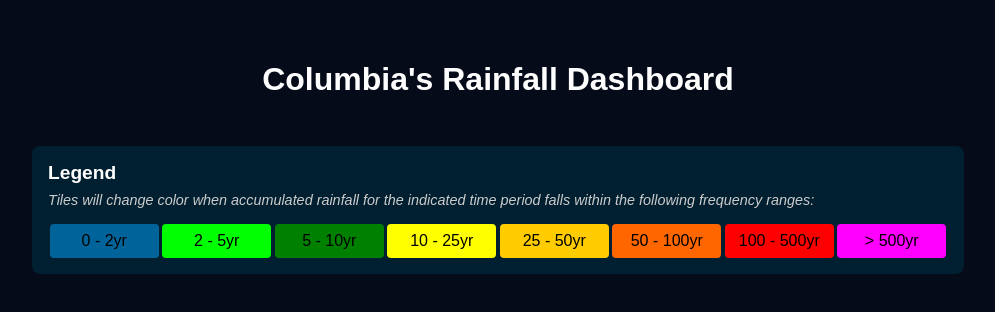
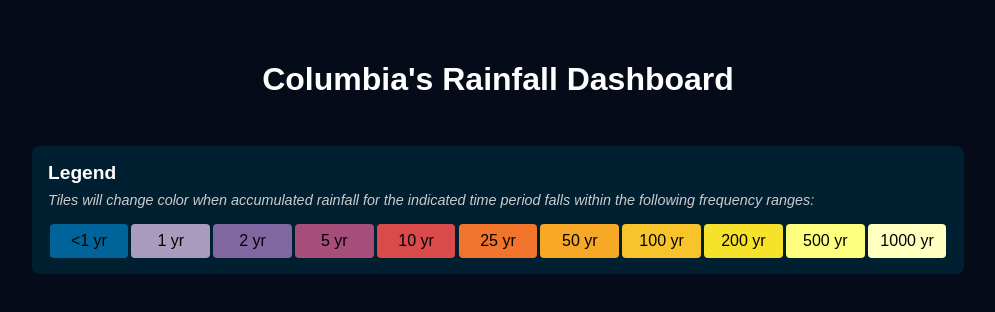
Before and after one commit to aadibhattaraiwoolpert/greenville-rainfall-dash, a SvelteKit app: page /dashboard in a window 1280 px wide. Shown: the top 312 px of the page, without its empty margins (142-1137 px from the left). Built offline with nearby package versions, Linux system fonts and the light colour scheme; no server answers.

Commit message:
label colors

```diff
--- a/src/routes/dashboard/card.svelte
+++ b/src/routes/dashboard/card.svelte
@@ -4,7 +4,7 @@
 	export let amount = 0.0;
 	export let unit = 'in.';
 	export let title = 'Rainfall 1-hr';
-	export let cardColor = '#0064ff'; // Default color if not provided
+	export let cardColor = '#D7E1EE'; // Default color if not provided
 </script>
 
 <div class="card" style="background-color: {cardColor};">
--- a/src/routes/dashboard/legend.svelte
+++ b/src/routes/dashboard/legend.svelte
@@ -1,15 +1,18 @@
 <script>
-	// Example data for the legend
-	const legendItems = [
-		{ label: '0 - 2yr', color: '#00649a' },
-		{ label: '2 - 5yr', color: '#00ff00' },
-		{ label: '5 - 10yr', color: '#008000' },
-		{ label: '10 - 25yr', color: '#ffff00' },
-		{ label: '25 - 50yr', color: '#ffcc00' },
-		{ label: '50 - 100yr', color: '#ff6600' },
-		{ label: '100 - 500yr', color: '#ff0000' },
-		{ label: '> 500yr', color: '#ff00ff' }
-	];
+    // Example data for the legend
+    const legendItems = [
+        { label: '<1 yr', color: '#00649a' }, // Light Blue
+        { label: '1 yr', color: '#A99BBE' },  // Light Purple
+        { label: '2 yr', color: '#8067A1' },  // Medium Purple
+        { label: '5 yr', color: '#A64D79' },  // Darker Purple/Red
+        { label: '10 yr', color: '#D94A4A' }, // Bright Red
+        { label: '25 yr', color: '#F0742B' }, // Red-Orange
+        { label: '50 yr', color: '#F7A827' }, // Orange
+        { label: '100 yr', color: '#F7C52B' },// Yellow-Orange
+        { label: '200 yr', color: '#F7E22B' },// Yellow
+        { label: '500 yr', color: '#FFFF7F' },// Light Yellow
+        { label: '1000 yr', color: '#FFFFBF'} // Very Light Yellow
+    ];
 </script>
 
 <div class="legend-container">
```
